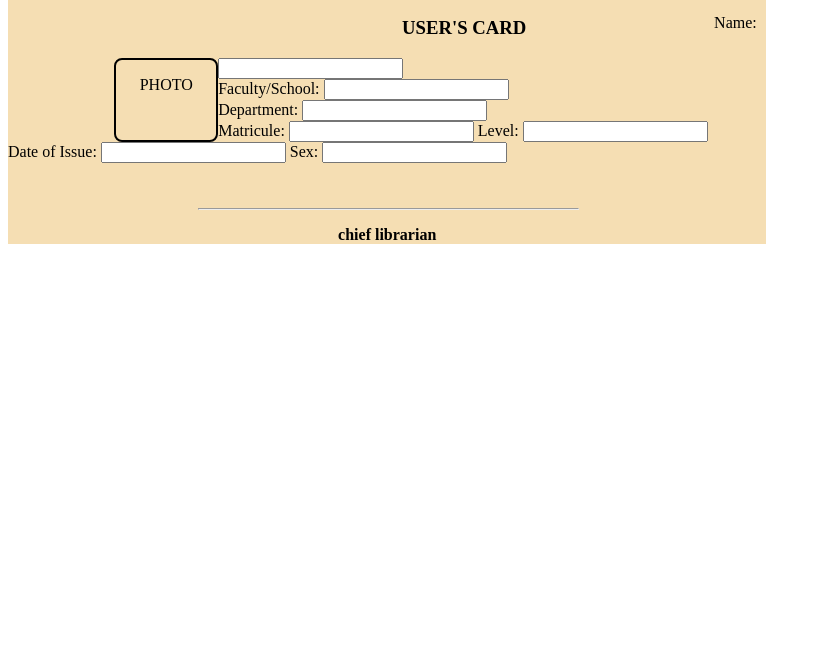
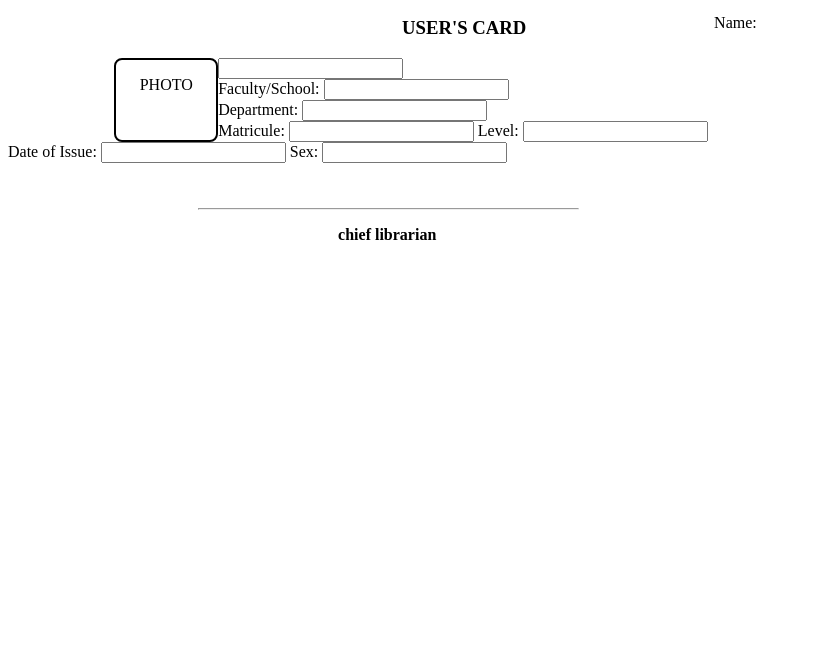
Before and after one commit to cecil211-mch/library-card.github.io, a plain HTML site: page index.html in a window 1280 px wide. Shown: the part 130-800 px from the top of the page, without its empty margins (0-821 px from the left). Drawn offline with Linux system fonts and the light colour scheme.

Commit message:
lab card

```diff
--- a/index.html
+++ b/index.html
@@ -50,7 +50,7 @@
             }
             .main{
                  Width:60%;
-                 background-color: wheat;
+
             }
             /*hr{
                 display: block;
```
